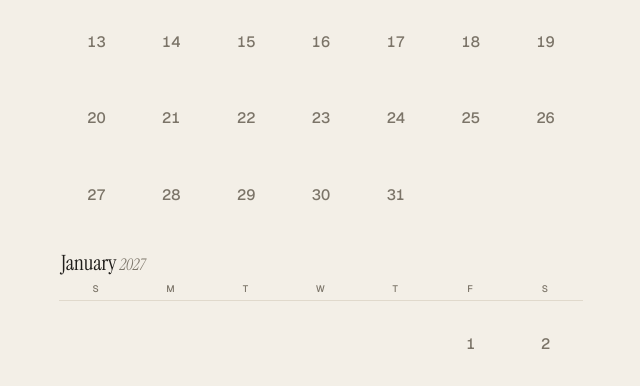
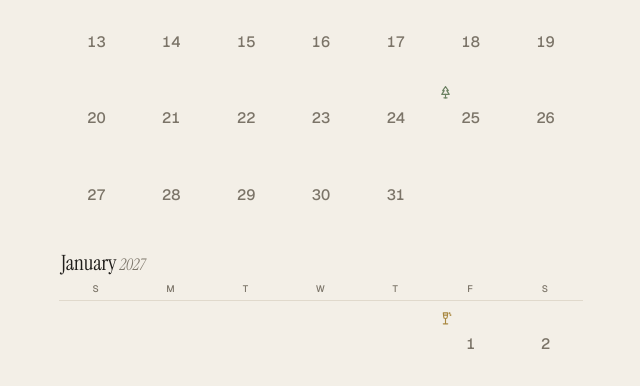
Before and after one commit to jtspeck22-blip/test-, a plain HTML site: page index.html in a window 1280 px wide. Shown: the part 1114-1500 px from the top of the page, 319-959 px from the left. Drawn offline with nearby package versions, Linux system fonts and the light colour scheme.

Commit message:
Add holiday markers: Christmas tree, New Year's champagne, Valentine's heart
Co-Authored-By: Claude Opus 5.5 <noreply@anthropic.com>
Claude-Session: https://claude.ai/code/session_01F1CsVwRABAnUB2pts9vEJo

```diff
--- a/index.html
+++ b/index.html
@@ -193,6 +193,8 @@
   .day.yes.today, .day.no.today, .day.even.today { box-shadow: inset 0 0 0 1.5px var(--today); }
   .day .star { position: absolute; top: 0; right: 1px; font-size: 11px; line-height: 1; color: var(--star); display: none; }
   .day.workout .star { display: block; }
+  .day .bday.mk-tree { color: var(--yes); }
+  .day .bday.mk-heart { color: var(--no); }
   .day .bday { position: absolute; top: -1px; left: 0; width: 15px; height: 15px; color: var(--star); pointer-events: none; }
   .day.custom::after { content: ""; position: absolute; bottom: 5px; width: 3px; height: 3px; border-radius: 50%; background: currentColor; opacity: .7; }
   .day.custom .amt { margin-bottom: 3px; }
@@ -475,11 +477,16 @@
   var END   = { y: 2027, m: 2 };   // March 2027
   var KEY = 'deficitCalendar.v1';
   var LONG_PRESS_MS = 500;
-  // Birthdays (MM-DD), marked with a small cake every year.
-  var BIRTHDAYS = ['11-21'];
-  var CAKE = '<svg class="bday" viewBox="0 0 24 24" fill="none" stroke="currentColor" stroke-width="1.8" stroke-linecap="round" stroke-linejoin="round" aria-hidden="true">' +
-    '<path d="M12 3c.8.9 1.2 1.6 1.2 2.2a1.2 1.2 0 0 1-2.4 0c0-.6.4-1.3 1.2-2.2z" fill="currentColor"/><path d="M12 7.5V10"/>' +
-    '<rect x="4" y="10" width="16" height="10" rx="1.5"/><path d="M4 14.5c1.3 1.3 2.7 1.3 4 0s2.7-1.3 4 0 2.7 1.3 4 0 2.7-1.3 4 0"/></svg>';
+  // Special days (MM-DD), marked with a small icon every year.
+  function icon(paths, cls) {
+    return '<svg class="bday ' + cls + '" viewBox="0 0 24 24" fill="none" stroke="currentColor" stroke-width="1.8" stroke-linecap="round" stroke-linejoin="round" aria-hidden="true">' + paths + '</svg>';
+  }
+  var MARKS = {
+    '11-21': { label: 'birthday', svg: icon('<path d="M12 3c.8.9 1.2 1.6 1.2 2.2a1.2 1.2 0 0 1-2.4 0c0-.6.4-1.3 1.2-2.2z" fill="currentColor"/><path d="M12 7.5V10"/><rect x="4" y="10" width="16" height="10" rx="1.5"/><path d="M4 14.5c1.3 1.3 2.7 1.3 4 0s2.7-1.3 4 0 2.7 1.3 4 0 2.7-1.3 4 0"/>', 'mk-cake') },
+    '12-25': { label: 'Christmas', svg: icon('<path d="M12 2.5l4.5 6.5h-2.5l4 6H6l4-6H7.5z"/><path d="M12 15v5.5"/><path d="M9.5 20.5h5"/>', 'mk-tree') },
+    '01-01': { label: 'New Year’s Day', svg: icon('<path d="M8.5 3h7l-.6 6.2a2.9 2.9 0 0 1-5.8 0z"/><path d="M12 12.1V20"/><path d="M8.5 20.5h7"/><path d="M9.2 6.5h5.6"/><circle cx="18.5" cy="3.5" r=".6" fill="currentColor"/><circle cx="20" cy="6.5" r=".6" fill="currentColor"/>', 'mk-bubbly') },
+    '02-14': { label: 'Valentine’s Day', svg: icon('<path d="M12 20s-7.5-4.6-7.5-10A4 4 0 0 1 12 7.6 4 4 0 0 1 19.5 10c0 5.4-7.5 10-7.5 10z" fill="currentColor" fill-opacity=".25"/>', 'mk-heart') }
+  };
   var MONTHS = ['January','February','March','April','May','June','July','August','September','October','November','December'];
 
   var state = load();
@@ -574,7 +581,8 @@
         btn.dataset.key = k;
         btn.dataset.label = MONTHS[m] + ' ' + d + ', ' + y;
         btn.innerHTML = '<span class="star" aria-hidden="true">✦</span><span>' + d + '</span><span class="amt"></span>';
-        if (BIRTHDAYS.indexOf(k.slice(5)) > -1) { btn.insertAdjacentHTML('afterbegin', CAKE); btn.dataset.bday = '1'; }
+        var mk = MARKS[k.slice(5)];
+        if (mk) { btn.insertAdjacentHTML('afterbegin', mk.svg); btn.dataset.mark = mk.label; }
         attachPress(btn);
         grid.appendChild(btn);
         cells[k] = btn;
@@ -602,7 +610,7 @@
     var desc = btn.dataset.label + ': ' + (!e ? 'not logged'
       : e.s === 'yes' ? 'deficit of ' + fmt(amt) + ' calories'
       : amt > 0 ? 'over by ' + fmt(amt) + ' calories' : 'even, no deficit and 0 over')
-      + (full && full.w ? ', worked out' : '') + (btn.dataset.bday ? ', birthday' : '');
+      + (full && full.w ? ', worked out' : '') + (btn.dataset.mark ? ', ' + btn.dataset.mark : '');
     btn.setAttribute('aria-label', desc);
   }
   function paintAll() {
```
